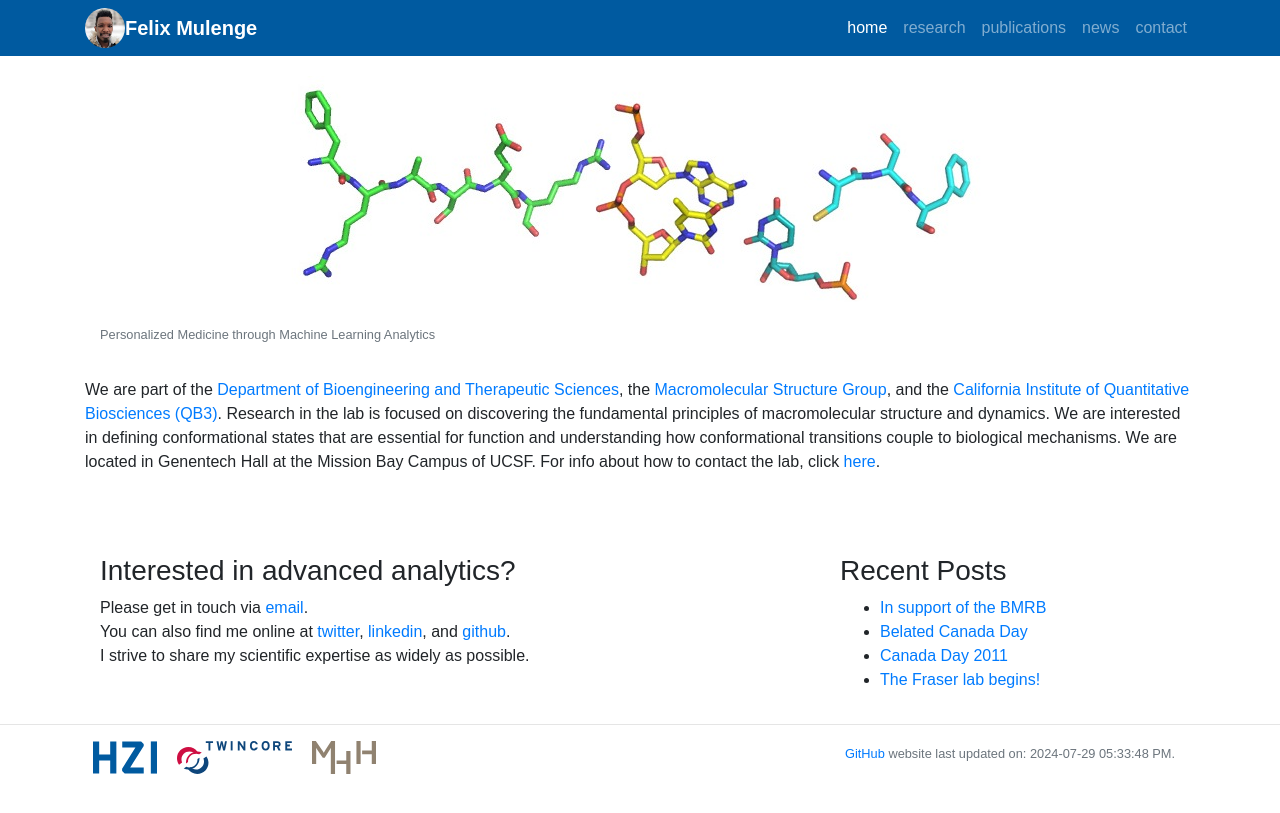
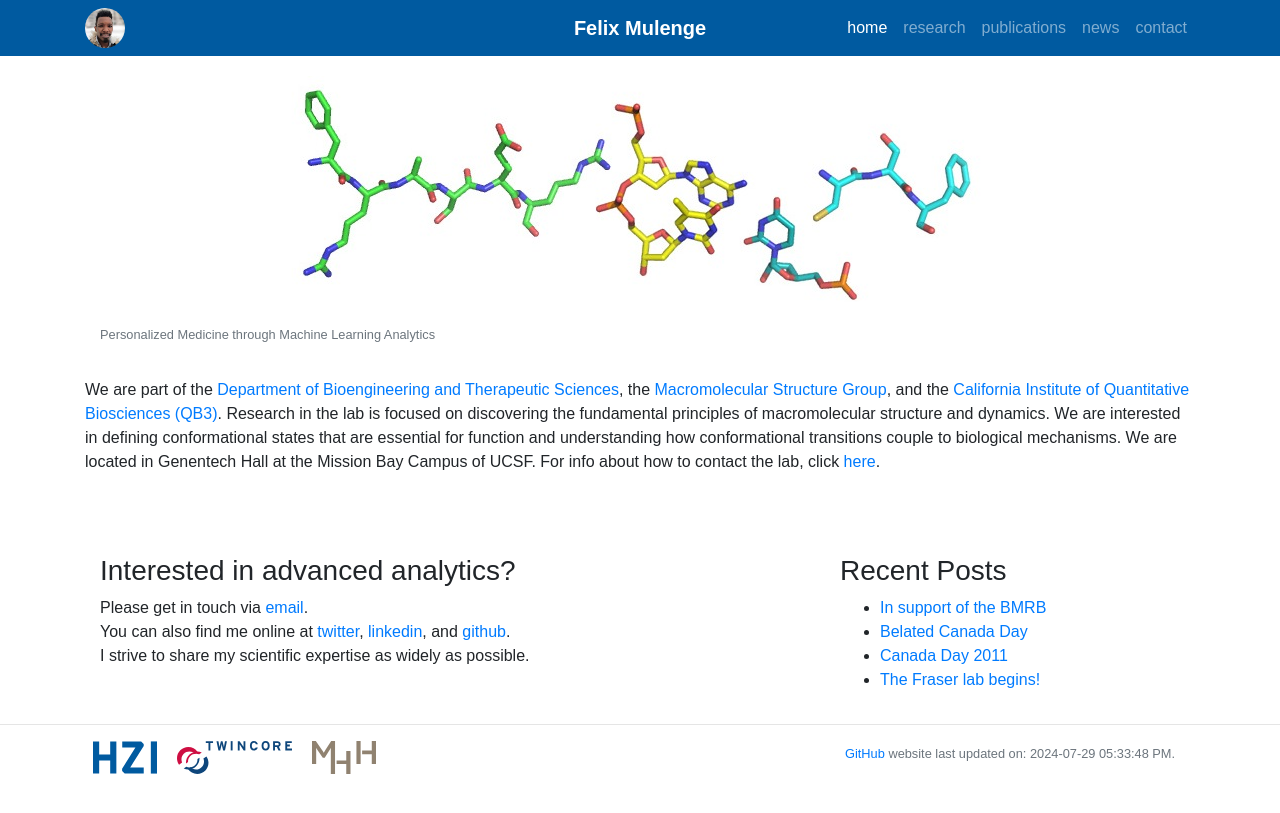
Before and after one commit to fmulenge/fmulenge.github.io, a Jekyll site: the page built from index.md, in a window 1280 px wide. Shown: the top 813 px of the page. Built offline with Jekyll 4.4.1, drawn with Linux system fonts in a browser that asks for light colours.

Commit message:
Update custom.css

```diff
--- a/static/css/custom.css
+++ b/static/css/custom.css
@@ -55,6 +55,15 @@
     overflow: hidden;
 }
 
+.navbar-brand
+{
+    position: absolute;
+    width: 100%;
+    left: 0;
+    text-align: center;
+    margin:0 auto;
+}
+
 body {
   font-weight: 400;
   font-family: "Arial", "sans-serif";
```
